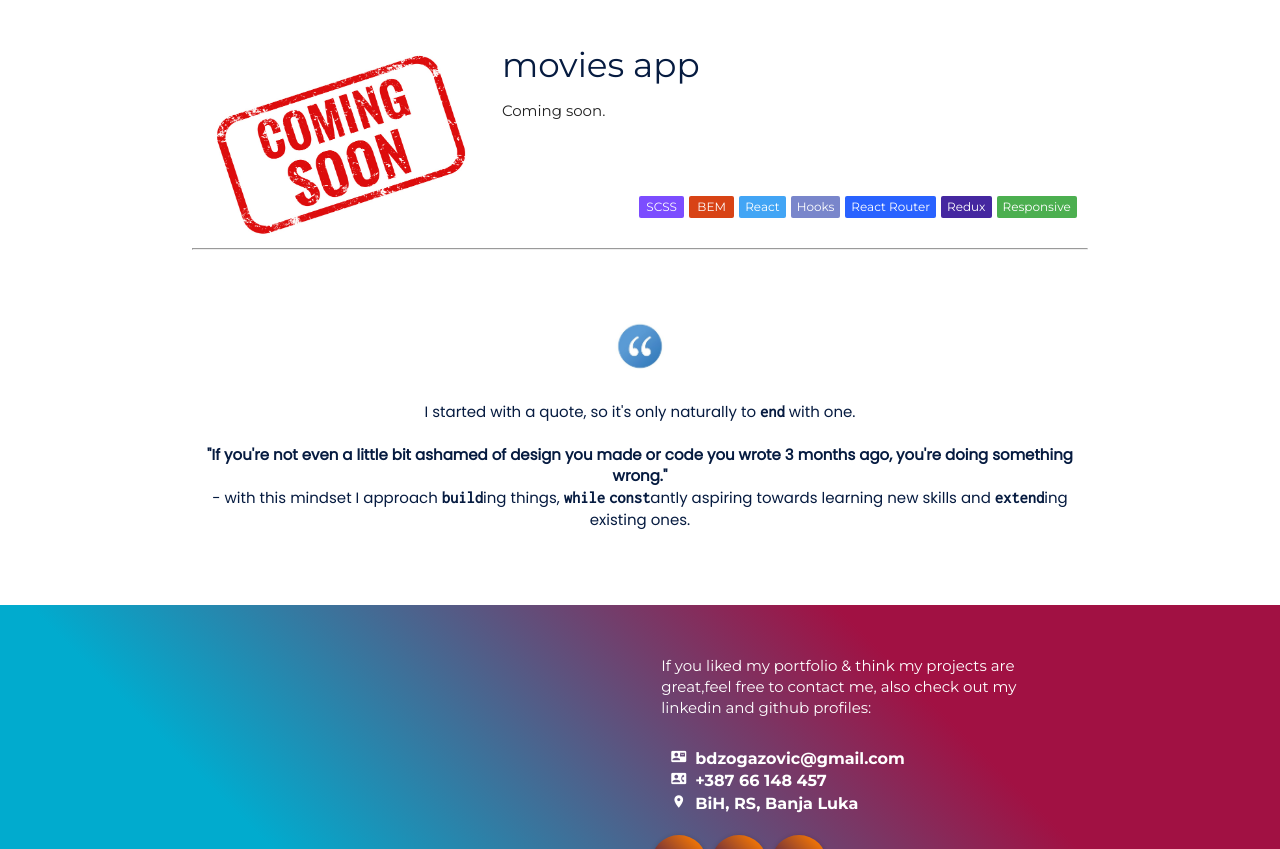
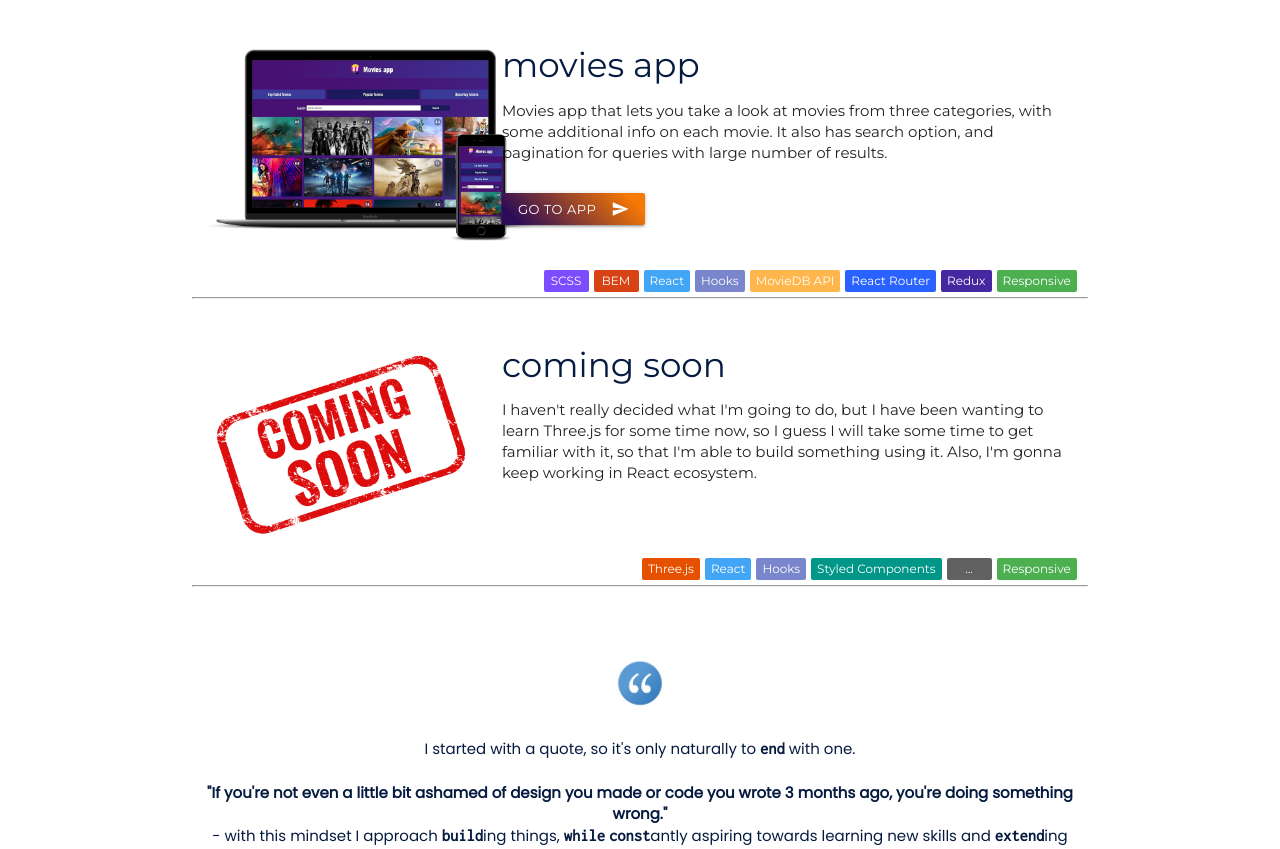
Before and after one commit to BojanDzogazovic/portfolio, a website: page build/index.html in a window 1280 px wide. Shown: the part 4819-5668 px from the top of the page. Drawn offline with nearby package versions, Linux system fonts and the light colour scheme.

Commit message:
movies add

```diff
--- a/build/index.html
+++ b/build/index.html
@@ -344,23 +344,53 @@
             <hr>
             <div class="row project">
                 <div class="col s12 m12 l12 xl4 center-align">
-                    <img src="img/coming-soon.jpg" alt="movies-app" class="projectimg">
+                    <img src="img/movies.png" alt="movies-app" class="projectimg">
                 </div>
                 <div class="col s12 m12 l12 xl8">
                     <h4 class="projecttitle">movies app</h4>
-                    <p class="projectdesc">Coming soon.
+                    <p class="projectdesc">Movies app that lets you take a look at movies from three categories, with
+                        some additional info on each movie. It also has search option, and pagination for queries with
+                        large number
+                        of results.
                     </p>
-                    <!--  <a href="#" target="_blank" class="waves-effect waves-light btn-small gotobtn"><i
+                    <a href="https://bojandzogazovic.github.io/movies_app" target="_blank"
+                        class="waves-effect waves-light btn-small gotobtn"><i class="material-icons right">send</i>GO TO
+                        APP</a>
+                    <div class="badgeextra left-align">
+                        <span class="new badge green" data-badge-caption="Responsive"></span>
+                        <span class="new badge deep-purple darken-3" data-badge-caption="Redux"></span>
+                        <span class="new badge blue accent-4" data-badge-caption="React Router"></span>
+                        <span class="new badge orange lighten-2" data-badge-caption="MovieDB API"></span>
+                        <span class="new badge indigo lighten-2" data-badge-caption="Hooks"></span>
+                        <span class="new badge blue lighten-1" data-badge-caption="React"></span>
+                        <span class="new badge deep-orange darken-3" data-badge-caption="BEM"></span>
+                        <span class="new badge deep-purple accent-2" data-badge-caption="SCSS"></span>
+                    </div>
+                </div>
+            </div>
+            <hr>
+            <div class="row project">
+                <div class="col s12 m12 l12 xl4 center-align">
+                    <img src="img/coming-soon.jpg" alt="coming-soon" class="projectimg">
+                </div>
+                <div class="col s12 m12 l12 xl8">
+                    <h4 class="projecttitle">coming soon</h4>
+                    <p class="projectdesc">I haven't really decided what I'm going to do, but I have been wanting to
+                        learn Three.js for some time now, so I guess I will take some time to get familiar with it, so
+                        that I'm able to
+                        build something using it. Also, I'm gonna keep working in React ecosystem.
+                    </p>
+                    <!--   <a href="#" target="_blank" class="waves-effect waves-light btn-small gotobtn"><i
                             class="material-icons right">send</i>GO TO
                         APP</a> -->
                     <div class="badgeextra left-align">
                         <span class="new badge green" data-badge-caption="Responsive"></span>
-                        <span class="new badge deep-purple darken-3" data-badge-caption="Redux"></span>
-                        <span class="new badge blue accent-4" data-badge-caption="React Router"></span>
+                        <span class="new badge grey darken-2" data-badge-caption="..."></span>
+                        <span class="new badge teal" data-badge-caption="Styled Components"></span>
                         <span class="new badge indigo lighten-2" data-badge-caption="Hooks"></span>
                         <span class="new badge blue lighten-1" data-badge-caption="React"></span>
-                        <span class="new badge deep-orange darken-3" data-badge-caption="BEM"></span>
-                        <span class="new badge deep-purple accent-2" data-badge-caption="SCSS"></span>
+                        <span class="new badge orange darken-4" data-badge-caption="Three.js"></span>
+
                     </div>
                 </div>
             </div>
```
Also changed, not shown: build/img/movies.png (added).
